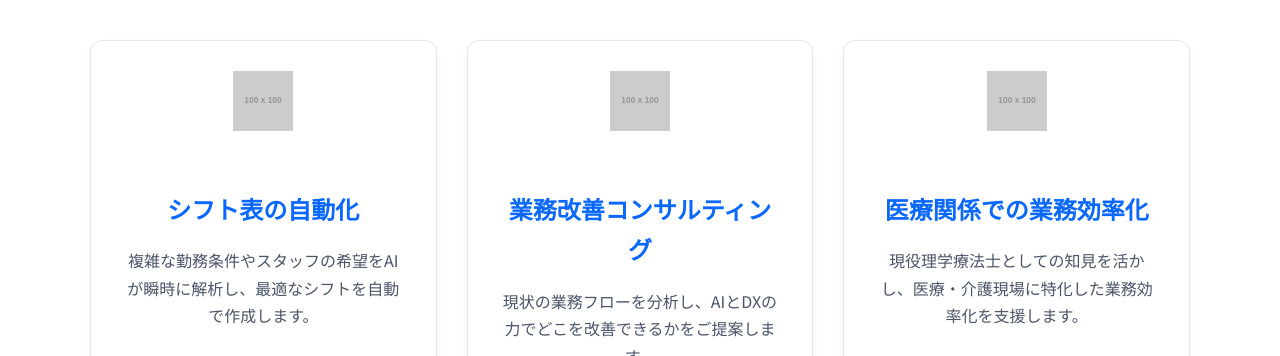
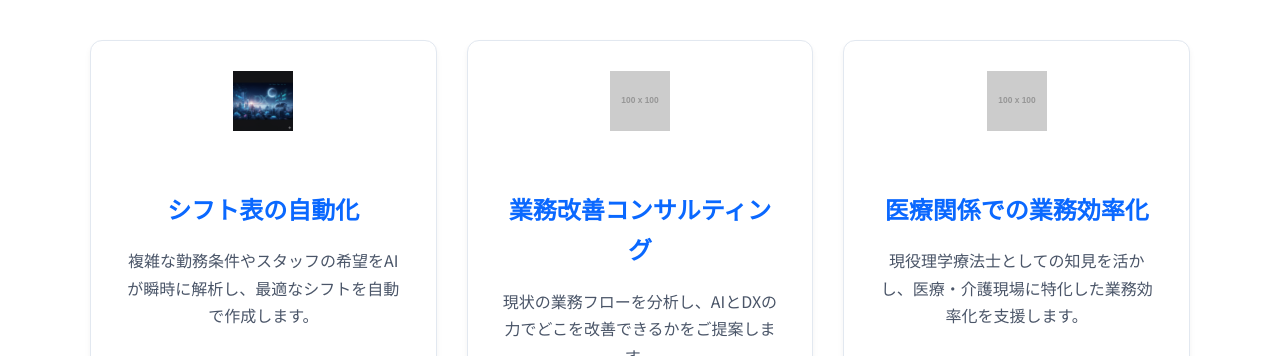
Before and after one commit to kaitokuwajima/Future-WorksCEOkuwajimakaito, a plain HTML site: page index.html in a window 1280 px wide. Shown: the part 744-1100 px from the top of the page. Drawn offline with Linux system fonts and the light colour scheme; placeholder pictures from the web are drawn by us; files whose address does not match are found by name.

Commit message:
Update index.html

```diff
--- a/index.html
+++ b/index.html
@@ -368,7 +368,7 @@
                 <h3 class="section-title">事業内容</h3>
                 <div class="card-container">
                     <div class="card">
-                        <img src="https://placehold.co/100x100/0a68ff/ffffff?text=📅" alt="シフト表の自動化アイコン">
+                        <img src="hero-background.jpg" alt="シフト表の自動化アイコン">
                         <h4>シフト表の自動化</h4>
                         <p>複雑な勤務条件やスタッフの希望をAIが瞬時に解析し、最適なシフトを自動で作成します。</p>
                     </div>
```
